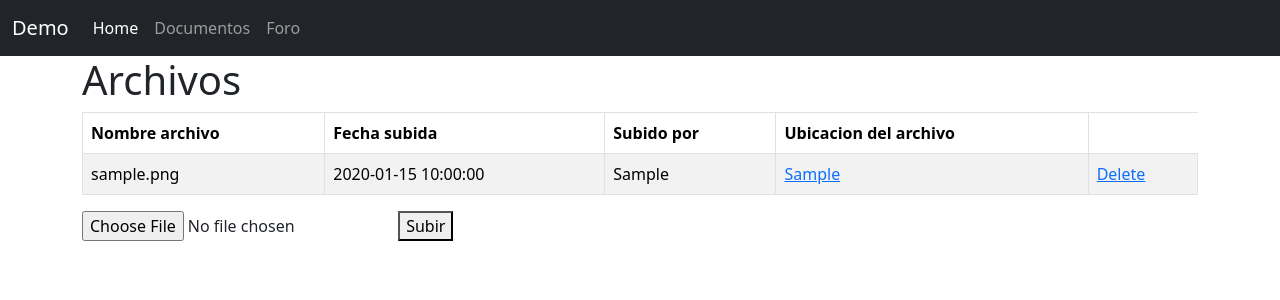
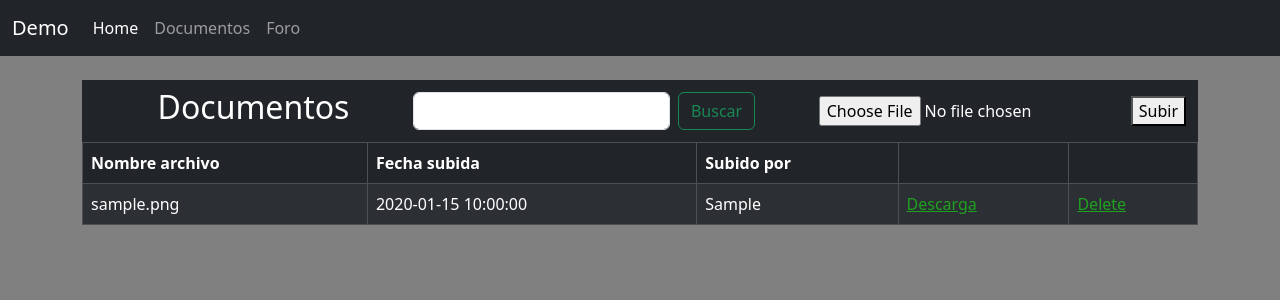
Before and after one commit to marcosalejos/BibliotecaDoc, a Flask app: page /files in a window 1280 px wide. Shown: the top 300 px of the page. Run offline with Flask 2, Linux system fonts and the light colour scheme; tables that the repository leaves empty or names only in its code hold one stand-in row (values such as "Sample post"); some libraries are stand-ins or nearby versions.

Commit message:
Cambios de estilo y planteamiento de departamentos

```diff
--- a/src/app.py
+++ b/src/app.py
@@ -38,7 +38,7 @@ def createFile():
         f.save(os.path.join(app.config['UPLOAD_FOLDER'], filename))
         cursor = conexion.connection.cursor()
         sql = """INSERT INTO file(filename, fecha, createdBy, routes)
-        VALUES('{0}','{1}', '{2}', '{3}')""".format(filename, datetime.now(), "Marcos Alejos", path + "/"+filename)
+        VALUES('{0}','{1}', '{2}', '{3}')""".format(filename, datetime.now(), "Marcos Alejos", path + "/" + filename)
         cursor.execute(sql)
         conexion.connection.commit()
         return redirect(url_for('filelist'))
@@ -60,6 +60,15 @@ def deleteFile(id):
     except Exception as e:
         return "Error"
 
+@app.route('/buscar', methods=['GET', 'POST'])
+def buscar():
+    try:
+        if request.method == "POST":
+            texto = request.form['']
+
+    except Exception as e:
+        return "Error"
+
 if __name__ == '__main__':
     app.config.from_object(config['development'])
     app.run()
--- /dev/null
+++ b/src/static/style.css
@@ -0,0 +1,7 @@
+html body{
+    background-color: grey;
+}
+
+.enlace_tabla{
+    color: rgb(31, 162, 31);
+}
--- a/src/templates/base.html
+++ b/src/templates/base.html
@@ -5,6 +5,7 @@
     <meta http-equiv="X-UA-Compatible" content="IE=edge">
     <meta name="viewport" content="width=device-width, initial-scale=1.0">
     <title>Document</title>
+    <link rel="stylesheet" href="{{url_for('static', filename='style.css')}}">
     <link href="https://cdn.jsdelivr.net/npm/bootstrap@5.3.0-alpha1/dist/css/bootstrap.min.css" rel="stylesheet" integrity="sha384-GLhlTQ8iRABdZLl6O3oVMWSktQOp6b7In1Zl3/Jr59b6EGGoI1aFkw7cmDA6j6gD" crossorigin="anonymous">
 </head>
 <body>
--- a/src/templates/biblio.html
+++ b/src/templates/biblio.html
@@ -1,17 +1,39 @@
 {% extends "./base.html" %}
 
 {% block body %}
-<div class="row">
+
+<script type="text/javascript">
+    function descargar(ruta){
+        window.open(ruta, "Donwload");
+    }
+</script>
+<div class="row mt-4">
     <div class="col-md-12">
-        <h1>Archivos</h1>
+        <nav class="navbar bg-dark">
+            <div class="container-fluid">
+                <div class="">
+
+                </div>
+                <h2 style="color: white;">Documentos</h2>
+              <form class="d-flex" role="search" action="/buscar" method="POST">
+                <input name="texto" class="form-control me-2" type="search" aria-label="Search">
+                <button class="btn btn-outline-success" type="submit">Buscar</button>
+              </form>
+              <form class="d-flex" action="/create" method="POST" enctype="multipart/form-data">
+                <input style="color: white" type="file" name="archivo">
+                <button type="submit">Subir</button>
+            </form>
+            </div>
+          </nav>
         <div class="table-responsive">
-            <table class="table table-striped table-bordered">
+            <table class="table table-striped table-bordered table-dark">
                 <thead>
                     <tr>
                         <th>Nombre archivo</th>
                         <th>Fecha subida</th>
                         <th>Subido por</th>
-                        <th>Ubicacion del archivo</th>
+                        <th></th>
+                        <th></th>
                     </tr>
                 </thead>
                 <tbody>
@@ -20,18 +42,14 @@
                         <td>{{file.1}}</td>
                         <td>{{file.2}}</td>
                         <td>{{file.3}}</td>
-                        <td> <a href="{{file.1}}">{{file.4}}</a></td>
+                        <td> <a class="enlace_tabla" href="file://192.168.2.165/Archivos Subidos/{{file.1}}">Descarga</a></td>
                         <td>
-                            <a href="/delete/{{file.0}}" download="{{file.1}}">Delete</a>
+                            <a class="enlace_tabla" href="/delete/{{file.0}}">Delete</a>
                         </td>
                     </tr>
                     {% endfor %}
                 </tbody>
             </table>
-            <form action="/create" method="POST" enctype="multipart/form-data">
-                <input type="file" name="archivo">
-                <button type="submit">Subir</button>
-            </form>
         </div>
     </div>
 </div>
```
Also changed, not shown: documentos.py (+4 -6 lines), 1 other file.
